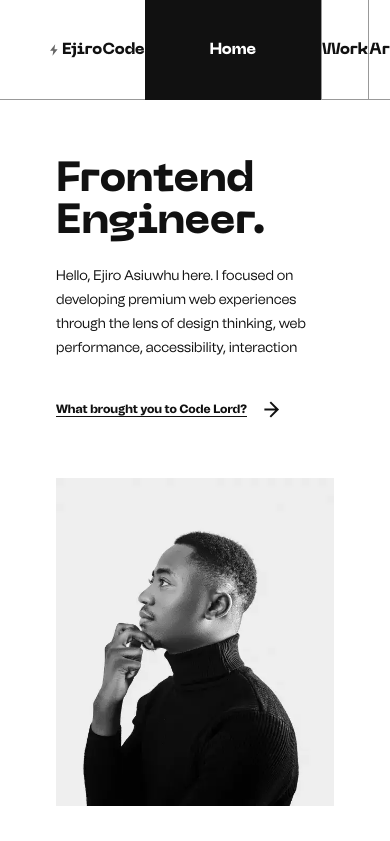
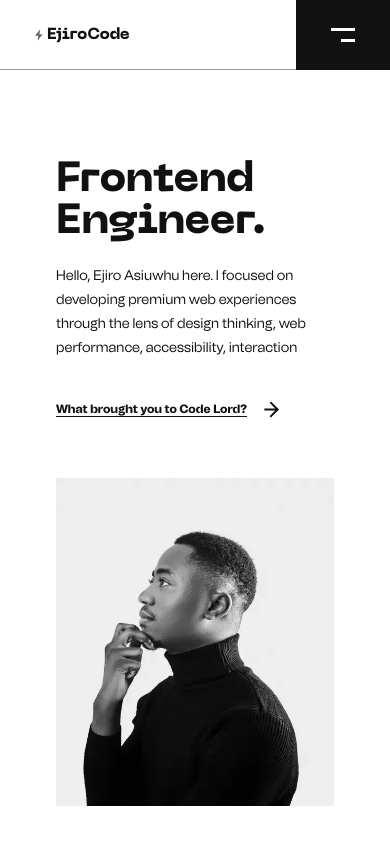
Before and after one commit to ejirocodes/portfolio-1, a Next.js app: page / in a window 390 px wide. Shown: the top 841 px of the page. Built offline with nearby package versions, Linux system fonts and the light colour scheme.

Commit message:
mobile hamburger menu

```diff
--- a/components/navigation/NavMain.tsx
+++ b/components/navigation/NavMain.tsx
@@ -52,8 +52,9 @@ export const NavMain = () => {
 
   useEffect(() => {
     document.addEventListener("keydown", function (event) {
-      if (event.key === "Escape") {
+      if (event.key === "Escape" && isNav) {
         console.log("esc");
+        // toggleNav(false);
       }
     });
     const onScroll = () => {
@@ -65,7 +66,7 @@ export const NavMain = () => {
       }
     };
     window.addEventListener("scroll", onScroll);
-  }, [navStyle]);
+  }, [navStyle, isNav]);
 
   return (
     <>
@@ -73,7 +74,7 @@ export const NavMain = () => {
       <nav
         aria-label="Main menu"
         id="main-menu"
-        className={`flex  items-center  h-[100px] opacity-100 w-full bg-[#ffffff] fixed transition-all ease-linear top-0 z-20 justify-between pl-[50px] border-b border-b-gray3
+        className={`flex  items-center  md:h-[100px] h-[70px] opacity-100 w-full bg-[#ffffff] fixed transition-all ease-linear top-0 z-20 justify-between md:pl-[50px] pl-[35px] border-b border-b-gray3
 
       ${
         navStyle ? "active-nav" : "backdrop-saturate-[100%] backdrop-blur-[0px]"
@@ -82,7 +83,7 @@ export const NavMain = () => {
       `}
       >
         <div
-          className={`flex  items-center  justify-between w-full  h-[100px]
+          className={`flex  items-center  justify-between w-full md:h-[100px] h-[70px]
 
         ${isNav ? "!items-start !h-full  pt-[36px] w-full" : ""}
 
@@ -147,7 +148,7 @@ export const NavMain = () => {
 
             `}
             >
-              <ul className="flex items-center justify-center h-full">
+              <ul className="md:flex hidden items-center justify-center h-full">
                 {navigations.map((navigation) => (
                   <li key={navigation.title} className="h-full">
                     <Link href={navigation.url}>
@@ -190,7 +191,7 @@ export const NavMain = () => {
               aria-controls="main-menu"
               aria-label={isNav ? "Close menu" : "Open menu"}
               role="navigation"
-              className={`inline-flex cursor-pointer items-end transition-all justify-center flex-col px-[50px] min-w-[157px]
+              className={`inline-flex cursor-pointer items-end transition-all md:bg-transparent bg-dark justify-center flex-col md:px-[50px] px-[35px]  md:min-w-[157px] md:w-[157px] w-[94px]
               ${
                 isNav
                   ? " mt-[20px]   !justify-start !pl-0 min-w-[auto] !pr-[50px]"
@@ -203,12 +204,13 @@ export const NavMain = () => {
                 toggleNav();
               }}
             >
+              {/* <div> */}
               <span
-                className={`bg-dark w-[57px] mb-[8px] h-[3px] inline-flex
+                className={`md:bg-dark bg-white md:w-[57px] w-[24px] mb-[8px] h-[3px] inline-flex
 
               ${
                 isNav
-                  ? `transition ease-in-out duration-300 -rotate-45  z-50   !mb-0
+                  ? `transition ease-in-out duration-300 -rotate-45  z-50 !mb-0
               !w-[35px]
               absolute       `
                   : ""
@@ -216,7 +218,7 @@ export const NavMain = () => {
               `}
               ></span>
               <span
-                className={`bg-dark w-[35px] h-[3px] inline-flex
+                className={`md:bg-dark bg-white md:w-[35px] w-[14px] h-[3px] inline-flex
 
                           ${
                             isNav
@@ -228,6 +230,7 @@ export const NavMain = () => {
 
             `}
               ></span>
+              {/* </div> */}
             </button>
           </div>
         </div>
--- a/context/navContext.tsx
+++ b/context/navContext.tsx
@@ -10,7 +10,7 @@ export function useNav() {
 export function useNavUpdate() {
   return useContext(NavUpdateContext);
 }
-            // @ts-ignore
+// @ts-ignore
 export function NavProvider({ children }) {
   const [isNav, setIsNav] = useState(false);
 
@@ -20,7 +20,7 @@ export function NavProvider({ children }) {
   }
   return (
     <NavContext.Provider value={isNav}>
-                  {/*  @ts-ignore */}
+      {/*  @ts-ignore */}
       <NavUpdateContext.Provider value={toggleNav}>
         {children}
       </NavUpdateContext.Provider>
```
